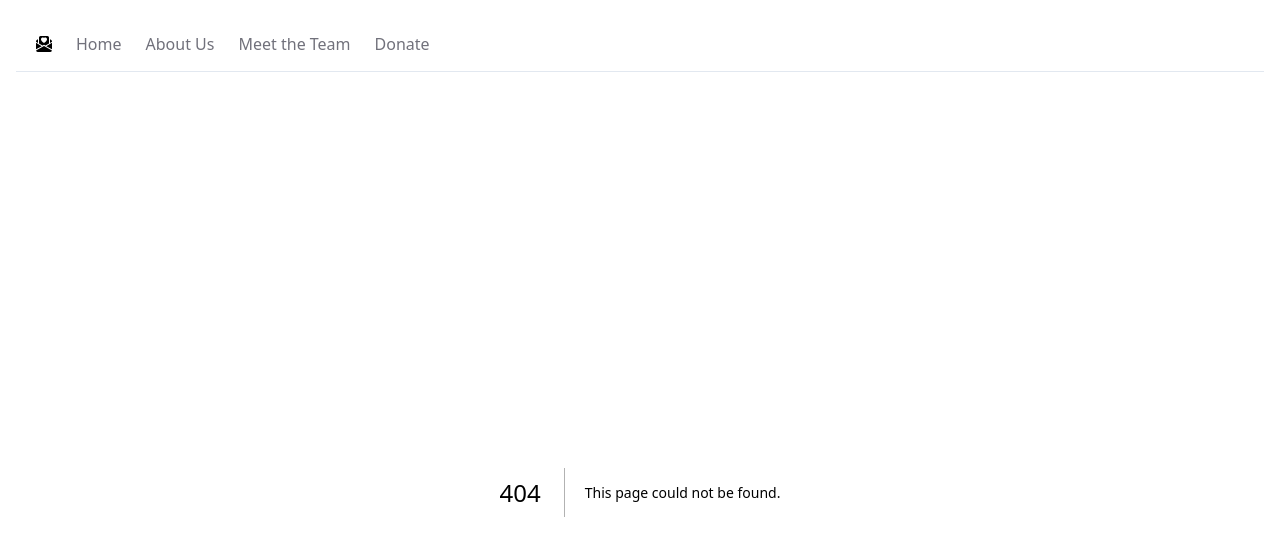
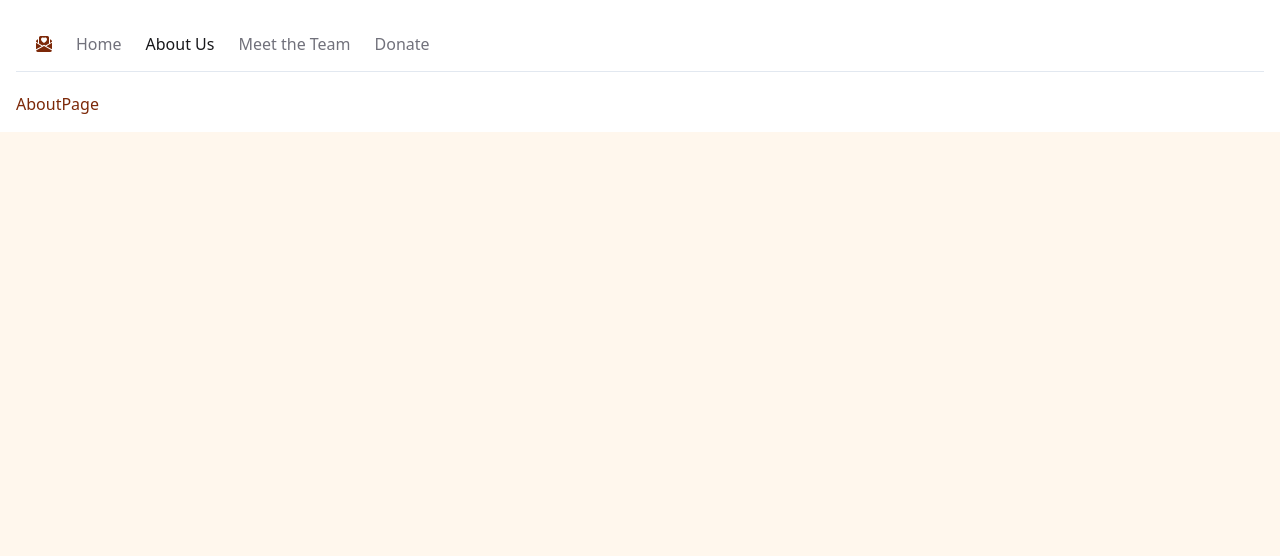
Before and after one commit to akkified/paperhearts, a Next.js app: page /about in a window 1280 px wide. Before the commit this address had no page. Shown: the top 556 px of the page. Built offline with nearby package versions, Linux system fonts and the light colour scheme.

Commit message:
Style active link

```diff
--- a/app/NavBar.tsx
+++ b/app/NavBar.tsx
@@ -1,9 +1,15 @@
+'use client';
+
 import { link } from 'fs'
 import Link from 'next/link'
+import { usePathname } from 'next/navigation'
 import React from 'react'
 import { BsEnvelopePaperHeartFill } from 'react-icons/bs'
+import classnames from 'classnames';
 
 const NavBar = () => {
+  const currentPath = usePathname();
+
   const links = [
     { label: 'Home', href: '/'},
     { label: 'About Us', href: '/about'},
@@ -18,7 +24,11 @@
           {links.map(link =>
           <Link
           key={link.href}
-          className='text-zinc-500 hover:text-zinc-800 transition-colors'
+          className={classnames({
+            'text-zinc-900': link.href === currentPath,
+            'text-zinc-500': link.href !== currentPath,
+            'hover:text-zinc-800 transition-colors': true
+          })}
           href={link.href}>{link.label}</Link>)}
         </ul>
     </nav>
--- /dev/null
+++ b/app/about/page.tsx
@@ -0,0 +1,9 @@
+import React from 'react'
+
+const AboutPage = () => {
+  return (
+    <div>AboutPage</div>
+  )
+}
+
+export default AboutPage
--- /dev/null
+++ b/app/donate/page.tsx
@@ -0,0 +1,9 @@
+import React from 'react'
+
+const DonatePage = () => {
+  return (
+    <div>DonatePage</div>
+  )
+}
+
+export default DonatePage
--- /dev/null
+++ b/app/team/page.tsx
@@ -0,0 +1,9 @@
+import React from 'react'
+
+const TeamPage = () => {
+  return (
+    <div>TeamPage</div>
+  )
+}
+
+export default TeamPage
--- a/package.json
+++ b/package.json
@@ -11,6 +11,7 @@
   "dependencies": {
     "@radix-ui/react-slot": "^1.2.3",
     "class-variance-authority": "^0.7.1",
+    "classnames": "^2.3.2",
     "clsx": "^2.1.1",
     "lucide-react": "^0.525.0",
     "next": "15.3.5",
```
Also changed, not shown: 1 other file (tests, documents, lock files or other folders).
